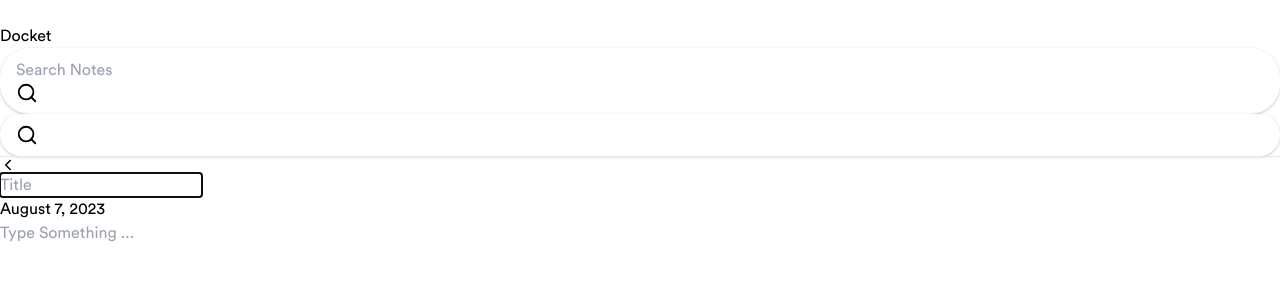
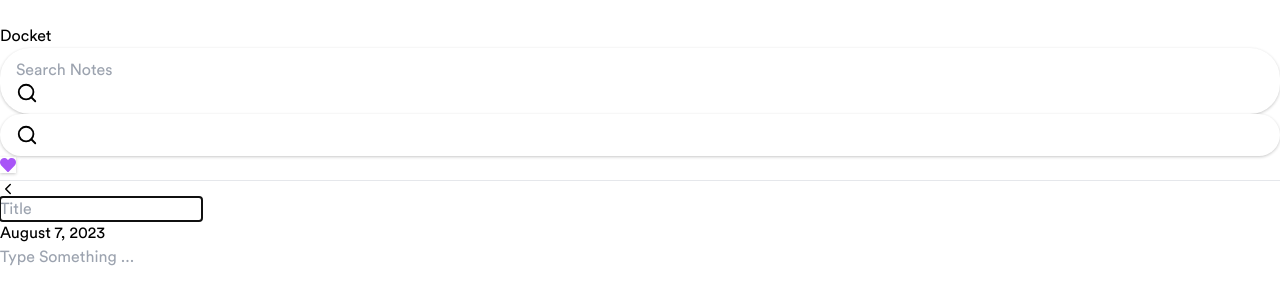
Before and after one commit to khawardev/docket-react-app, a React (Vite) app: page /new-notes/1 in a window 1280 px wide. Shown: the top 304 px of the page. Built offline with nearby package versions, Linux system fonts and the light colour scheme; some icons are missing.

Commit message:
minor changes

```diff
--- a/src/Components/home/Home.tsx
+++ b/src/Components/home/Home.tsx
@@ -2,7 +2,9 @@ import FolderInterface from '../homeInterface/folderInterface/FolderInterface';
 import NotesInterface from '../homeInterface/notesInterface/NotesInterface';
 import FloatButton from '../homeInterface/floatButton/FloatButton';
 import React from 'react';
+
 const Home: React.FC = () => {
+
 
 
 
--- a/src/Components/navbar/Navbar.tsx
+++ b/src/Components/navbar/Navbar.tsx
@@ -10,6 +10,8 @@ import { BiX } from 'react-icons/bi';
 import { useNavigate } from 'react-router-dom';
 import { useContext } from 'react';
 import { Context } from '../../context/AppContext';
+import { FaHeart } from 'react-icons/fa';
+
 const Navbar: React.FC = () => {
 
     const Navigate = useNavigate();
@@ -102,19 +104,11 @@ const Navbar: React.FC = () => {
                         </div>
                     </div>
 
-                    {/* <div className="gap-2 flex ">
-                        <button className='flex  items-center justify-center p-3 rounded-full toggle-button' onClick={togglemode} >
-                            {isMoonIconVisible ? (
-                                <BsSun size={22} />
-
-                            ) : (
-                                <FaMoon size={22} />
-                            )}
+                    <div className=" flex justify-center ">
+                        <button className='flex   items-center justify-center p-4 rounded-full toggle-button' >
+                            <span className='' style={{ color:'#A855F7'}}> <FaHeart /> </span>
                         </button>
-                        <div>
-                            <button className='flex  items-center justify-center p-3 rounded-full toggle-button'><IoPersonOutline size={22} /></button>
-                        </div>
-                    </div> */}
+                    </div>
                 </main>
             </section>
 
--- a/src/Components/navbar/navbar.scss
+++ b/src/Components/navbar/navbar.scss
@@ -15,7 +15,7 @@ $background-color_4: rgb(226 232 240);
   }
 }
 .search-input {
-  width: 280px;
+  width: 223px;
   background-color: $background-color_2;
   outline: 0;
   border: 0;
```
Also changed, not shown: src/App.tsx (line endings or trailing spaces).
